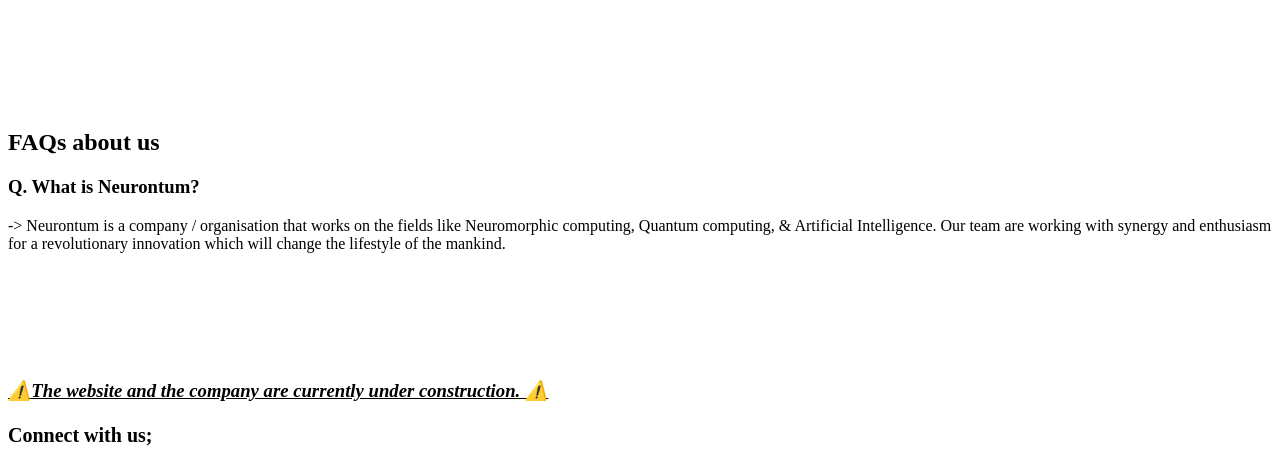
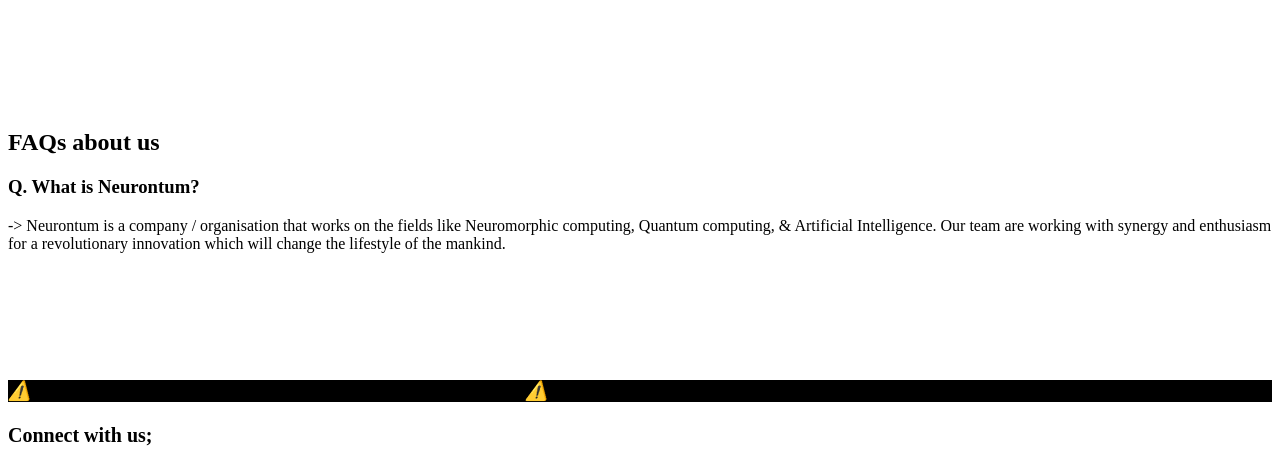
Before and after one commit to shreegoat/neurontum, a plain HTML site: page index.html in a window 1280 px wide. Shown: the part 105-569 px from the top of the page. Drawn offline with Linux system fonts and the light colour scheme.

Commit message:
Update index.html

```diff
--- a/index.html
+++ b/index.html
@@ -21,7 +21,7 @@
 <h3></h3>
 <h3></h3>
 <br><br><br><br><br>
-<h3><u><i><b>⚠️The website and the company are currently under construction. ⚠️</b></i></u></h3>
+<h3 style="background-color: black;"><u><i><b>⚠️The website and the company are currently under construction. ⚠️</b></i></u></h3>
 <h3></h3>
 
 
```
